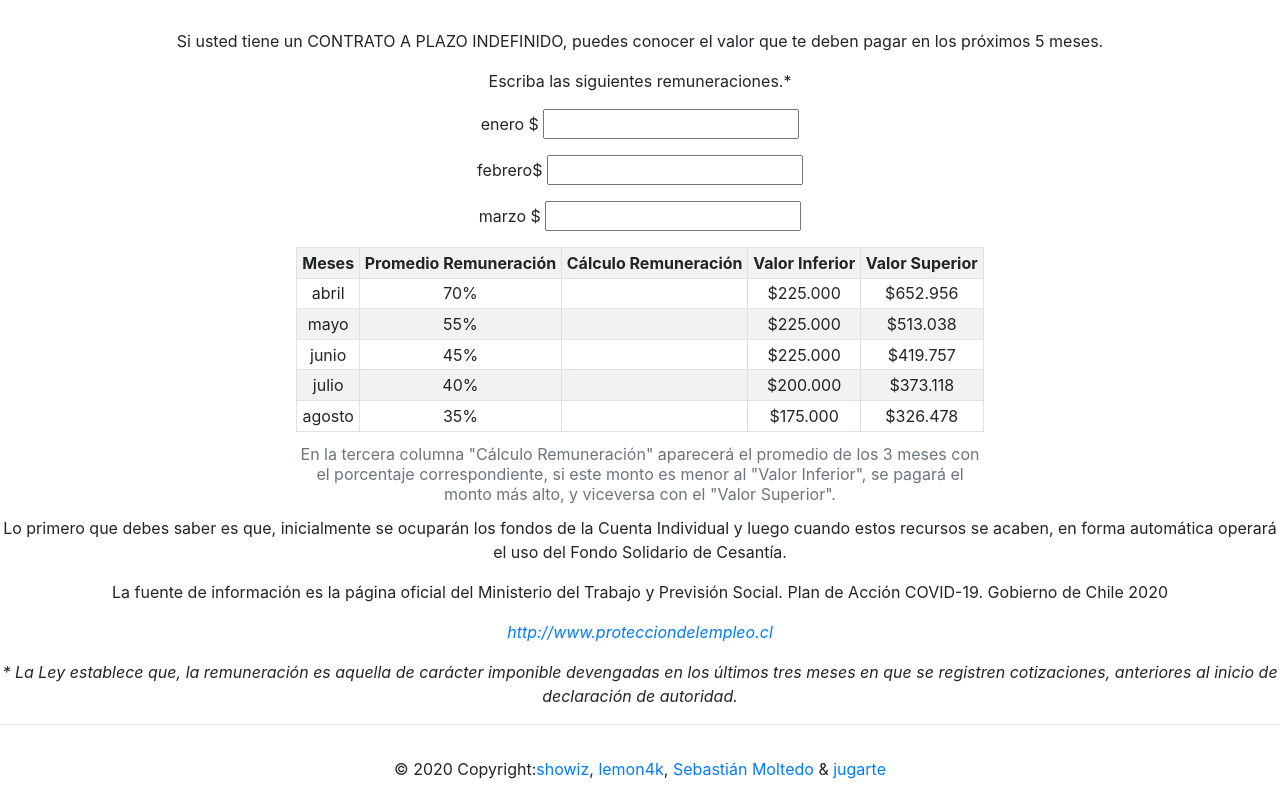
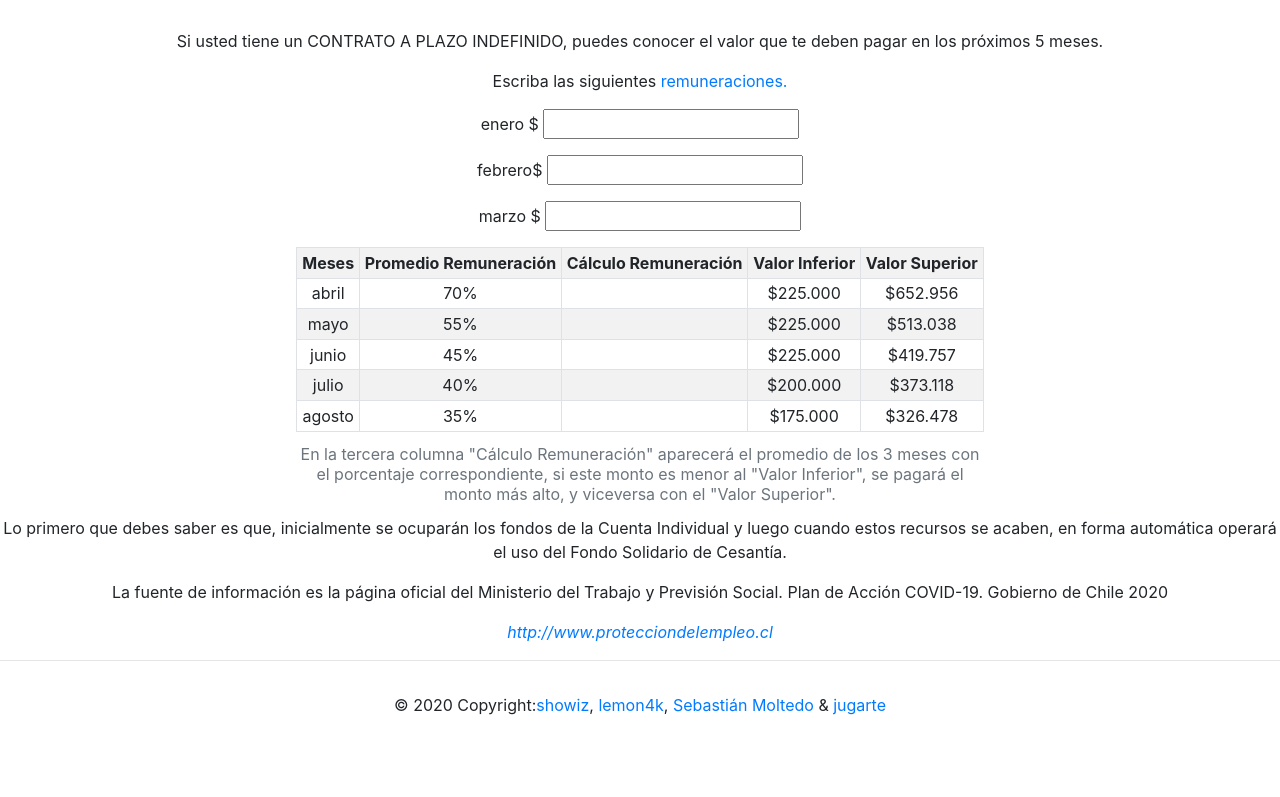
Before and after one commit to JUgarteO/calculosc, a plain HTML site: page index.html in a window 1280 px wide. Shown: the part 290-1087 px from the top of the page. After the commit the page ends 1023 px from the top, so only its background shows below. Drawn offline with nearby package versions, Linux system fonts and the light colour scheme.

Commit message:
Update index.html

```diff
--- a/index.html
+++ b/index.html
@@ -81,7 +81,7 @@
         <h1>Calculadora de Pago "Ley de Protección al Empleo”.</h1>
         <br>
         <p>Si usted tiene un CONTRATO A PLAZO INDEFINIDO, puedes conocer el valor que te deben pagar en los próximos 5 meses.</p>
-        <p>Escriba las siguientes remuneraciones.*</p>
+        <p>Escriba las siguientes <a href="#" data-toggle="tooltip" title="La Ley establece que, la remuneración es aquella de carácter imponible devengadas en los últimos tres meses en que se registren cotizaciones, anteriores al inicio de declaración de autoridad."*>remuneraciones.</a>
         <div class="form-group">
         <p>enero  $ <input type="tel" pattern="[0-9.]*" id="first-value"  oninput="oninputFunct()" onkeypress="nextFocus('first-value', 'second-value')"></p>
         <p>febrero$ <input type="tel" pattern="[0-9.]*" id="second-value" oninput="oninputFunct()" onkeypress="nextFocus('second-value', 'third-value')"></p>
@@ -137,7 +137,6 @@
         <p>Lo primero que debes saber es que, inicialmente se ocuparán los fondos de la Cuenta Individual y luego cuando estos recursos se acaben, en forma automática operará el uso del Fondo Solidario de Cesantía.</p>
         <p>La fuente de información es la página oficial del Ministerio del Trabajo y Previsión Social. Plan de Acción COVID-19. Gobierno de Chile 2020</p>
         <p><i><a href="http://www.protecciondelempleo.cl">http://www.protecciondelempleo.cl</a></i></p>
-        <p><i>* La Ley establece que, la remuneración es aquella de carácter imponible devengadas en los últimos tres meses en que se registren cotizaciones, anteriores al inicio de declaración de autoridad.</i></p>
     </body>
         <hr>
     <footer class="page-footer">
```
